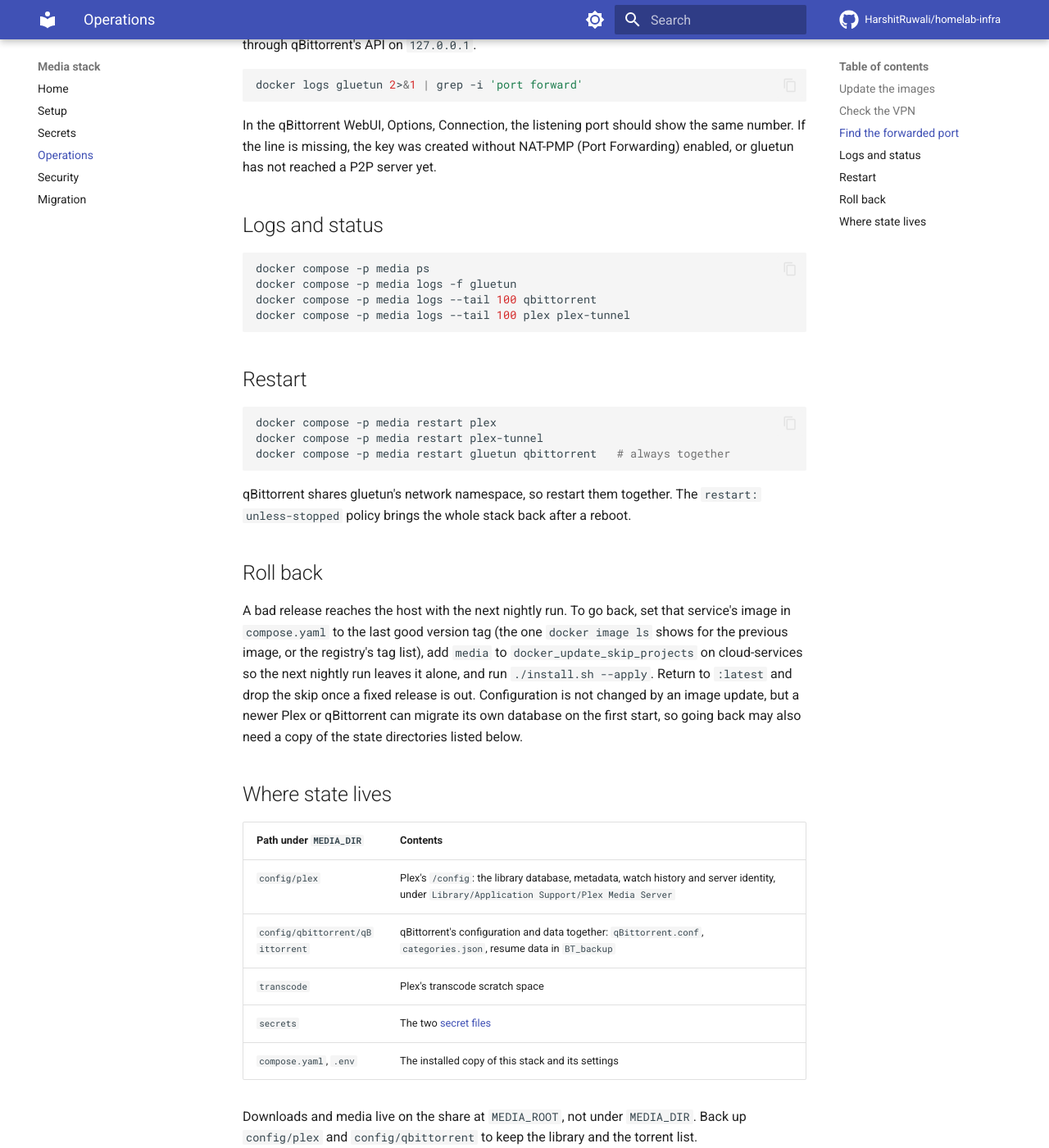
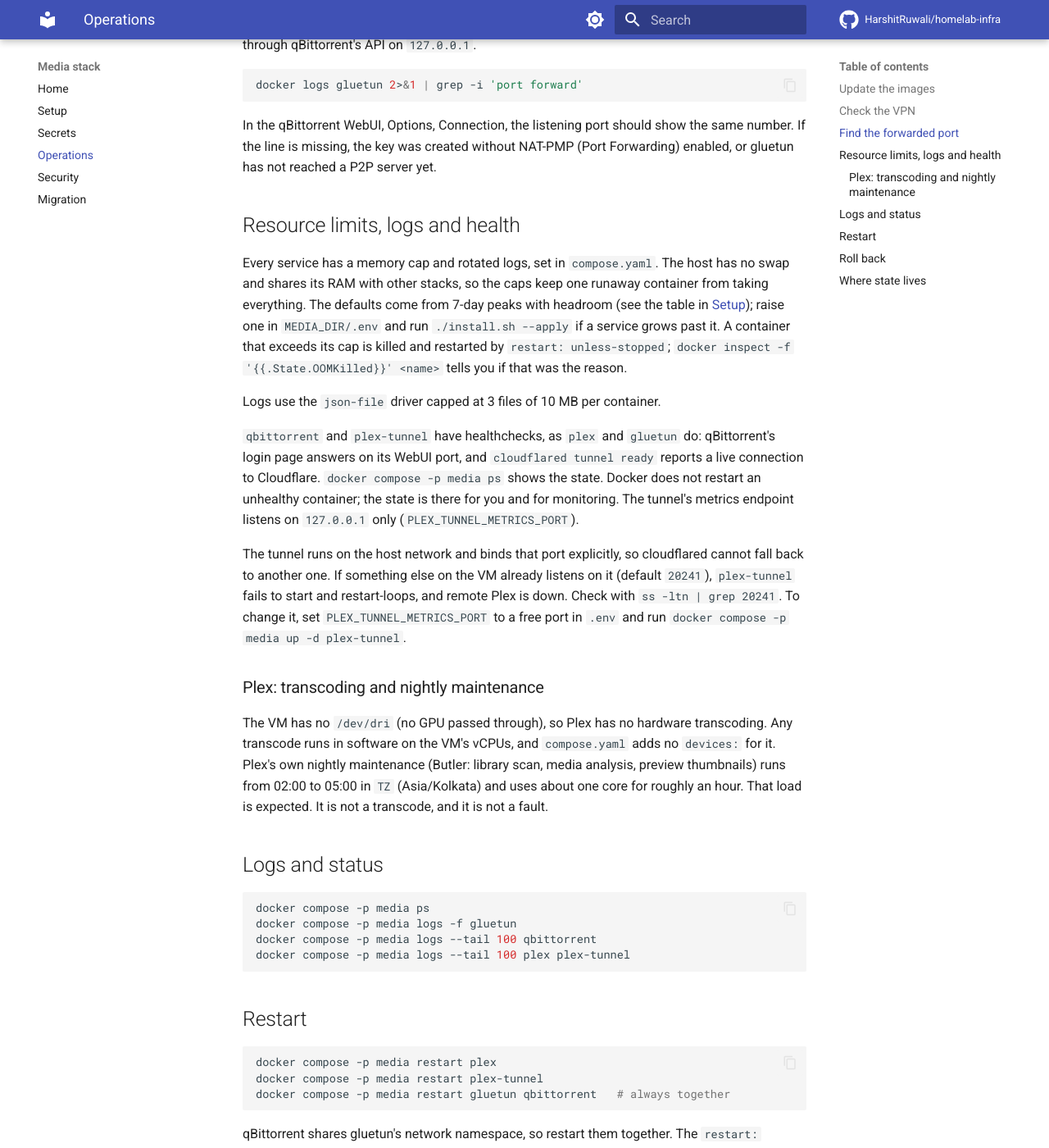
Before and after one commit to HarshitRuwali/homelab-infra, an MkDocs documentation site: the page built from media/docs/operations.md, in a window 1280 px wide and 1400 px high, scrolled down 1229 px. Shown: the whole window at 82% size. Built offline with MkDocs 1.6.1 and Material for MkDocs 9.7.7, drawn with Linux system fonts in a browser that asks for light colours; comment, search, counter and statistics services are not loaded.

Commit message:
perf(media): cap container memory, rotate logs and add healthchecks
### Summary
Gives the media stack resource limits, bounded logs and health state for the two services that lacked it, and documents Plex's CPU behaviour on this VM.

### What changed
- `compose.yaml`: `mem_limit` on plex (1536m), qbittorrent (512m), gluetun (192m), plex-tunnel (128m), each overridable via `.env` (`PLEX_MEM_LIMIT`, `QBT_MEM_LIMIT`, `GLUETUN_MEM_LIMIT`, `PLEX_TUNNEL_MEM_LIMIT`) with the same default in compose so an existing installed `.env` keeps working. `x-logging` anchor (json-file, max-size 10m, max-file 3) on every service. qbittorrent healthcheck (`curl` to the WebUI login page, run in gluetun's namespace). plex-tunnel healthcheck (`cloudflared tunnel ready`) with `TUNNEL_METRICS=127.0.0.1:${PLEX_TUNNEL_METRICS_PORT:-20241}`.
- `.env.example`, `docs/setup.md` (settings table), `docs/operations.md` (new section: limits, logs, health, no hardware transcoding, Butler window 02:00 to 05:00 IST).
- `tests/compose-test.sh`: asserts every service has a memory limit and json-file rotation with both options, that qbittorrent and plex-tunnel have healthchecks, and that the tunnel metrics bind to loopback.
- `docs/operations.md`: if `PLEX_TUNNEL_METRICS_PORT` is already bound on the host, cloudflared does not start; how to pick another port.

### Behaviour
- A container over its cap is OOM-killed in its own cgroup and restarted by `restart: unless-stopped`.
- cloudflared's metrics endpoint no longer binds `0.0.0.0:20241` on the host network (it does today); it binds loopback.
- Unhealthy containers are reported by `docker ps`; Docker does not restart them.
- Recreating plex-tunnel, qbittorrent, gluetun and plex is required to apply (limits and logging are fixed at create time).

### Testing
`media/tests/run.sh` (compose, docs-consistency, install tests) and `mkdocs build --strict`; shellcheck on compose-test.sh. Healthcheck commands exercised in the images (curl exists in the linuxserver qbittorrent image; `cloudflared tunnel ready` reads `TUNNEL_METRICS` and exits 1 with connection refused when nothing listens).

### Not covered
Live behaviour of the healthchecks against a running tunnel and qBittorrent, the four ARR services (not on master), Plex CPU cap, Plex Butler settings.

````diff
--- a/media/docs/operations.md
+++ b/media/docs/operations.md
@@ -60,6 +60,42 @@
 the same number. If the line is missing, the key was created without NAT-PMP
 (Port Forwarding) enabled, or gluetun has not reached a P2P server yet.
 
+## Resource limits, logs and health
+
+Every service has a memory cap and rotated logs, set in `compose.yaml`. The host
+has no swap and shares its RAM with other stacks, so the caps keep one runaway
+container from taking everything. The defaults come from 7-day peaks with
+headroom (see the table in [Setup](setup.md#1-review-the-settings)); raise one in
+`MEDIA_DIR/.env` and run `./install.sh --apply` if a service grows past it. A
+container that exceeds its cap is killed and restarted by
+`restart: unless-stopped`; `docker inspect -f '{{.State.OOMKilled}}' <name>`
+tells you if that was the reason.
+
+Logs use the `json-file` driver capped at 3 files of 10 MB per container.
+
+`qbittorrent` and `plex-tunnel` have healthchecks, as `plex` and `gluetun` do:
+qBittorrent's login page answers on its WebUI port, and `cloudflared tunnel
+ready` reports a live connection to Cloudflare. `docker compose -p media ps`
+shows the state. Docker does not restart an unhealthy container; the state is
+there for you and for monitoring. The tunnel's metrics endpoint listens on
+`127.0.0.1` only (`PLEX_TUNNEL_METRICS_PORT`).
+
+The tunnel runs on the host network and binds that port explicitly, so cloudflared
+cannot fall back to another one. If something else on the VM already listens on
+it (default `20241`), `plex-tunnel` fails to start and restart-loops, and remote
+Plex is down. Check with `ss -ltn | grep 20241`. To change it, set
+`PLEX_TUNNEL_METRICS_PORT` to a free port in `.env` and run
+`docker compose -p media up -d plex-tunnel`.
+
+### Plex: transcoding and nightly maintenance
+
+The VM has no `/dev/dri` (no GPU passed through), so Plex has no hardware
+transcoding. Any transcode runs in software on the VM's vCPUs, and `compose.yaml`
+adds no `devices:` for it. Plex's own nightly maintenance (Butler: library scan,
+media analysis, preview thumbnails) runs from 02:00 to 05:00 in `TZ`
+(Asia/Kolkata) and uses about one core for roughly an hour. That load is
+expected. It is not a transcode, and it is not a fault.
+
 ## Logs and status
 
 ```bash
````
Also changed, not shown: media/compose.yaml (+46 -0 lines), media/docs/setup.md (+5 -0 lines), 2 other files.
